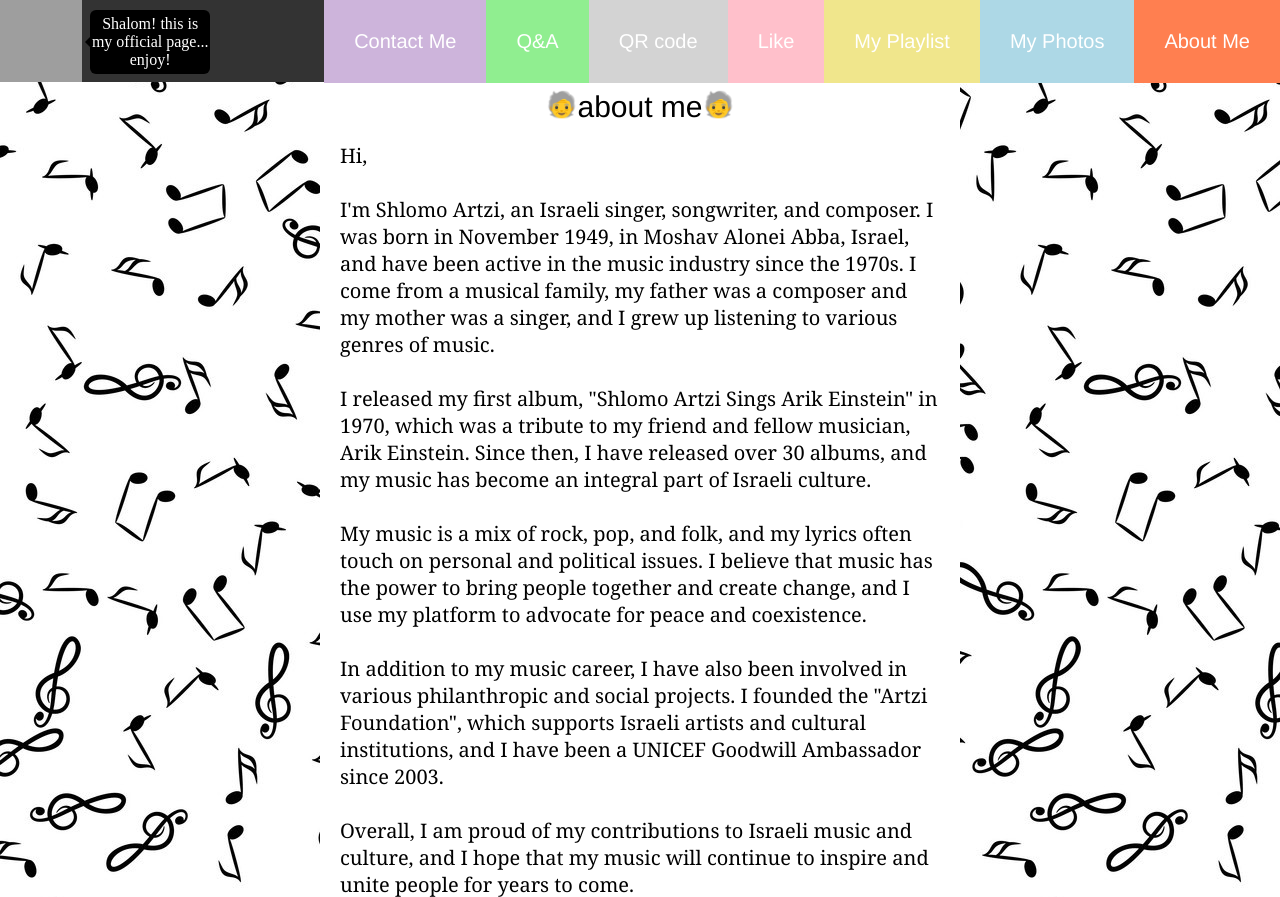
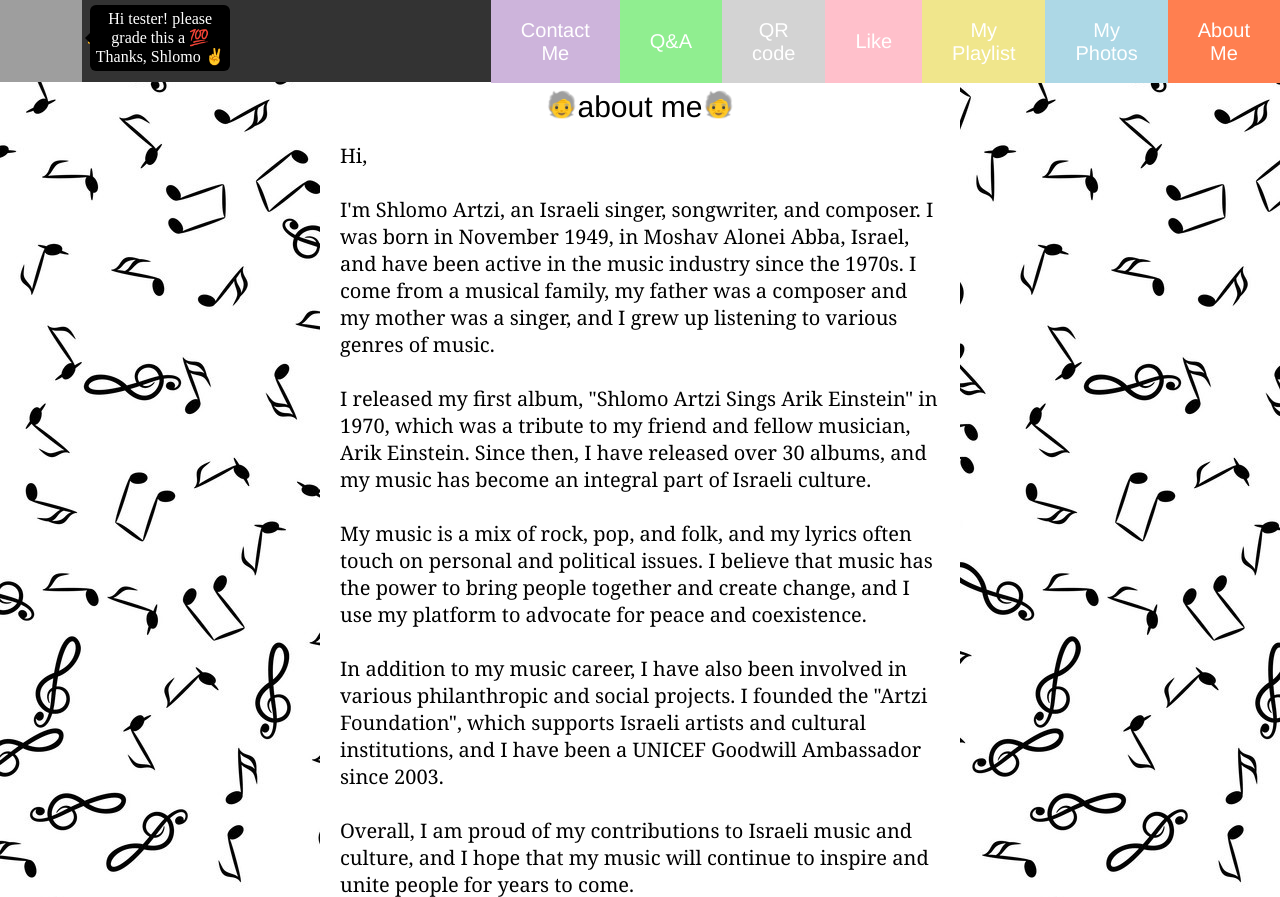
Before and after one commit to Web-Development-Environments-2023/212416242, a plain HTML site: page index.html in a window 1280 px wide. Shown: the top 897 px of the page. Drawn offline with Linux system fonts and the light colour scheme; grey boxes are pictures that could not be loaded.

Commit message:
finished

```diff
--- a/index.html
+++ b/index.html
@@ -2,23 +2,25 @@
 <html>
 <head>
 <title>ShlomoArtziLegend</title>
+
 <link rel="stylesheet" type="text/css" href="style.css" />
+
 </head>
 <body>
   <div id="fb-root"></div>
+
 <script async defer crossorigin="anonymous" src="https://connect.facebook.net/en_US/sdk.js#xfbml=1&version=v16.0" nonce="L5RUIfnn"></script>
 <div id="menu" class = navbar>
-  <nav>
-<div class="tooltip"><img src = "logo.png" width="82px" height="82px">  <span class="tooltiptext">Shalom! this is my official page... enjoy!</span>
+<div class="tooltip"><img src = "logo.png" width="82px" height="82px">  <span class="tooltiptext">Hi tester! please grade this a &#128175<br>Thanks, Shlomo &#9996</span>
 </div>
-<a href="#about" style="background-color:coral;">About Me</a>
-<a href="#photos" style="background-color:lightblue;">My Photos</a>
-<a href="#playlist" style="background-color:khaki;">My Playlist</a>
-<a href="#like" style="background-color:pink;">Like</a>
-<a href="#qrcoder" style="background-color:lightgrey;">QR code</a>
-<a href="#spa" style="background-color:lightgreen;">Q&A</a>
-<a href="#contact"style="background-color: #cdb4db;">Contact Me</a>
-</nav>
+<span style="color: #ffffff; vertical-align: 32px;font-family: 'Franklin Gothic Medium';">&#128072hover</span>
+<a href="#about" style="background-color:coral;	padding: 18.6px 30px;">About<br>Me</a>
+<a href="#photos" style="background-color:lightblue;padding: 18.6px 30px;">My<br>Photos</a>
+<a href="#playlist" style="background-color:khaki;padding: 18.6px 30px;">My<br>Playlist</a>
+<a href="#like" style="background-color:pink;padding: 30px 30px;">Like</a>
+<a href="#qrcoder" style="background-color:lightgrey;padding: 18.6px 30px;">QR<br>code</a>
+<a href="#spa" style="background-color:lightgreen;padding: 30px 30px;">Q&A</a>
+<a href="#contact"style="background-color: #cdb4db;padding: 18.6px 30px;">Contact<br>Me</a>
 </div>
 <section id="about" class="section" >
 <br/>
--- a/style.css
+++ b/style.css
@@ -4,6 +4,8 @@
 	width: 100%;
 	height: 82px;
 	z-index:1;
+
+
 
 
   }
@@ -13,7 +15,6 @@
 	display: block;
 	color: #ffffff;
 	text-align: center;
-	padding: 30px 30px;
 	font-size: 20px;
 	text-decoration: none;
 	font-family: 'Franklin Gothic Medium';
@@ -22,6 +23,7 @@
 
   .navbar a:hover {
 	color: orange;
+
 
 
 
@@ -97,11 +99,10 @@
   .waviy span {
 	color: black;
 	text-transform: uppercase;
-	animation: flip 1s infinite;
-	animation-delay: calc(.2s * var(--i))
+	animation: flip 2s infinite;
   }
   @keyframes flip {
-	0%,80% {
+	50%,50% {
 	  transform: rotateY(360deg)
 	}
   }
@@ -126,7 +127,7 @@
 
   .tooltip .tooltiptext {
 	visibility: hidden;
-	width: 120px;
+	width: 140px;
 	background-color: black;
 	color: #fff;
 	text-align: center;
@@ -134,7 +135,7 @@
 	padding: 5px 0;
 	position: absolute;
 	z-index: 1;
-	top: 10px;
+	top: 5px;
 	left: 110%;
   }
 
```
